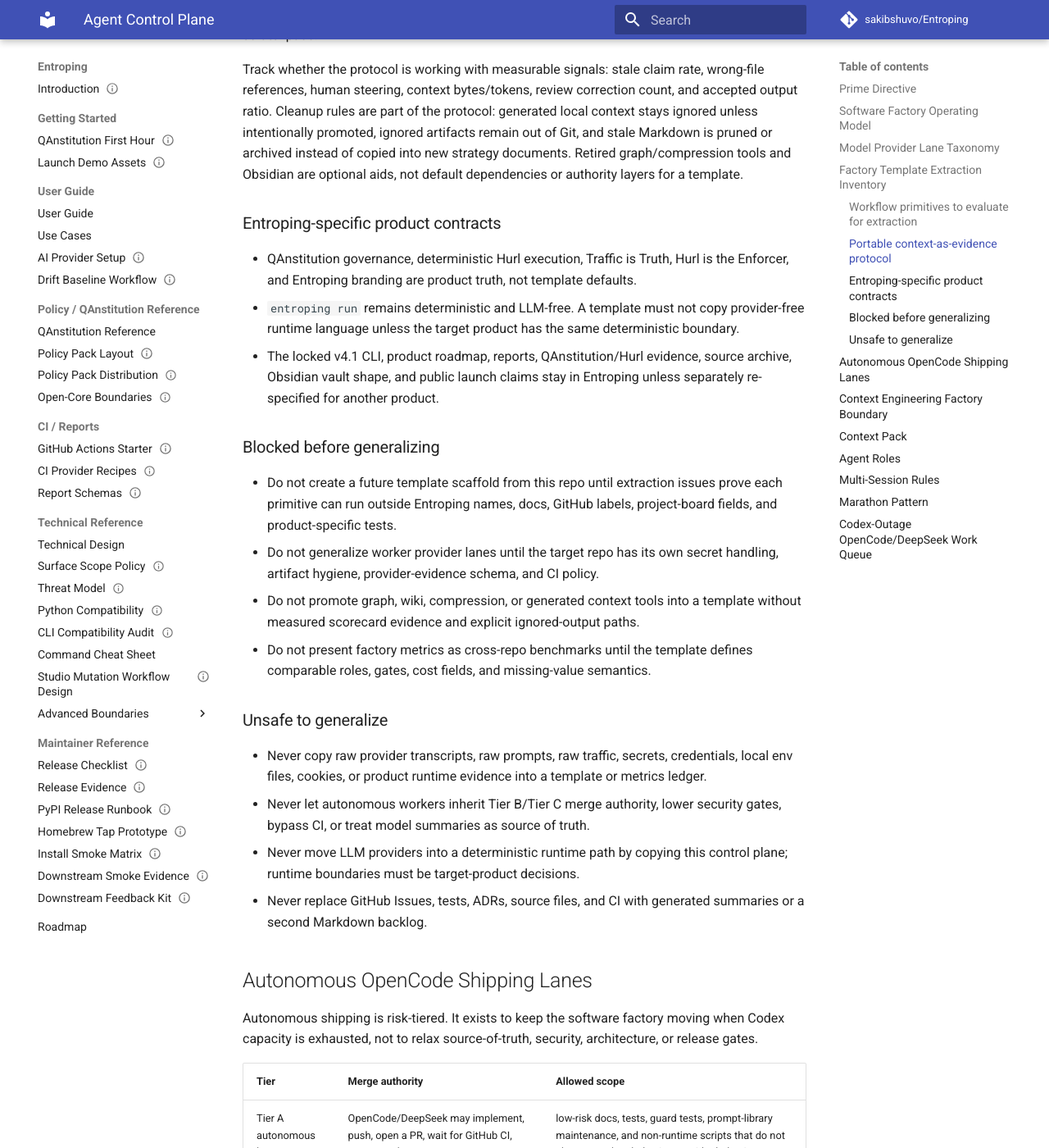
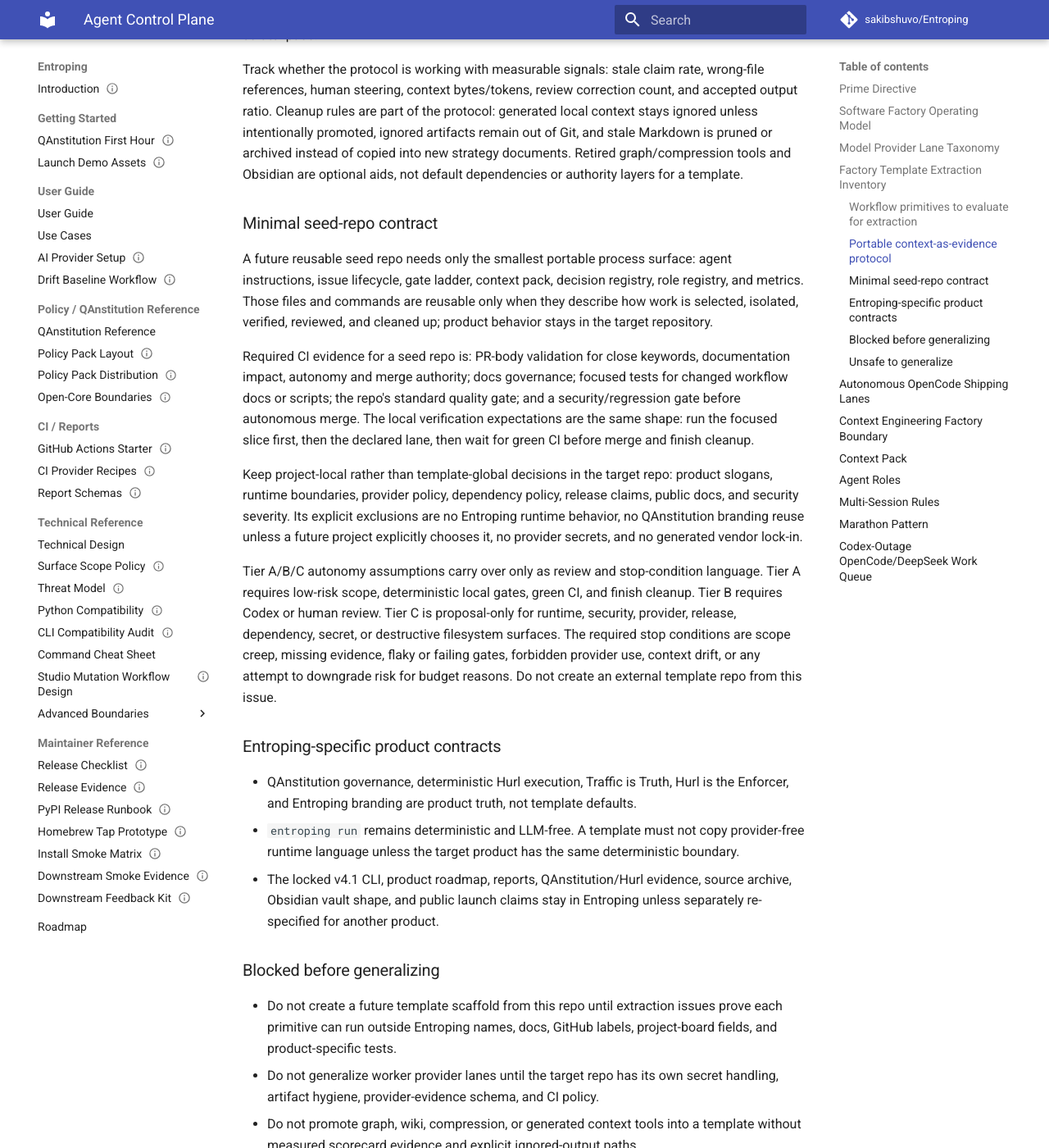
Before and after one commit to sakibshuvo/Entroping, an MkDocs documentation site: the page built from docs/meta/AGENT_CONTROL_PLANE.md, in a window 1280 px wide and 1400 px high, scrolled down 6765 px. Shown: the whole window at 82% size. Built offline with MkDocs 1.6.1 and Material for MkDocs 9.7.7, drawn with Linux system fonts in a browser that asks for light colours; comment, search, counter and statistics services are not loaded.

Commit message:
docs(factory): define seed repo contract

```diff
--- a/docs/meta/AGENT_CONTROL_PLANE.md
+++ b/docs/meta/AGENT_CONTROL_PLANE.md
@@ -304,6 +304,37 @@
 instead of copied into new strategy documents. Retired graph/compression tools
 and Obsidian are optional aids, not default dependencies or authority layers
 for a template.
+
+### Minimal seed-repo contract
+
+A future reusable seed repo needs only the smallest portable process surface:
+agent instructions, issue lifecycle, gate ladder, context pack, decision
+registry, role registry, and metrics. Those files and commands are reusable
+only when they describe how work is selected, isolated, verified, reviewed,
+and cleaned up; product behavior stays in the target repository.
+
+Required CI evidence for a seed repo is: PR-body validation for close keywords,
+documentation impact, autonomy and merge authority; docs governance; focused
+tests for changed workflow docs or scripts; the repo's standard quality gate;
+and a security/regression gate before autonomous merge. The local verification
+expectations are the same shape: run the focused slice first, then the
+declared lane, then wait for green CI before merge and finish cleanup.
+
+Keep project-local rather than template-global decisions in the target repo:
+product slogans, runtime boundaries, provider policy, dependency policy,
+release claims, public docs, and security severity. Its explicit exclusions
+are no Entroping runtime behavior, no QAnstitution branding reuse unless a
+future project explicitly chooses it, no provider secrets, and no generated
+vendor lock-in.
+
+Tier A/B/C autonomy assumptions carry over only as review and stop-condition
+language. Tier A requires low-risk scope, deterministic local gates, green CI,
+and finish cleanup. Tier B requires Codex or human review. Tier C is
+proposal-only for runtime, security, provider, release, dependency, secret, or
+destructive filesystem surfaces. The required stop conditions are scope creep,
+missing evidence, flaky or failing gates, forbidden provider use, context
+drift, or any attempt to downgrade risk for budget reasons. Do not create an
+external template repo from this issue.
 
 ### Entroping-specific product contracts
 
```
Also changed, not shown: .context/changelog.md (+5 -0 lines), docs/meta/PROJECT_PROGRESS.md (+1 -1 lines), 1 other file.
